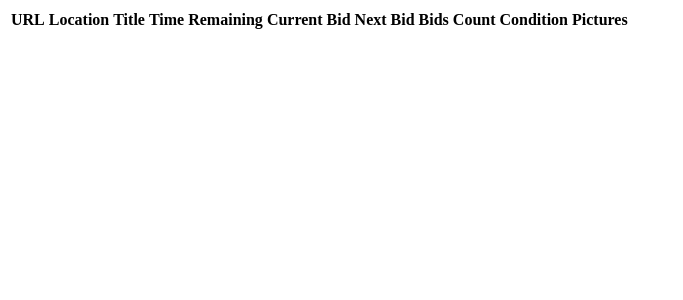
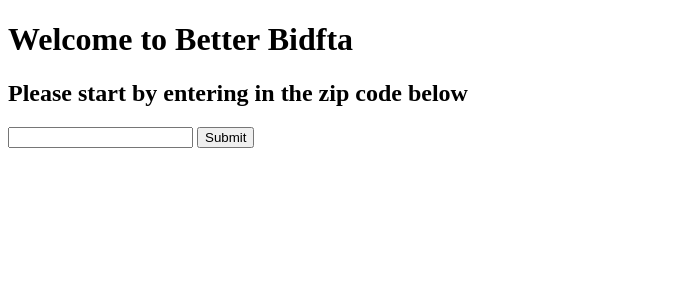
Before and after one commit to deycallmezer0/Better-Bidfta, a Flask app: page / in a window 1280 px wide. Shown: the top 300 px of the page, without its empty margins (0-683 px from the left). Run offline with Flask 3, Linux system fonts and the light colour scheme; data that the repository does not hold is empty.

Commit message:
Add pagination and search functionality
New templates for home and error pages were added. The search functionality, as well as pagination, were implemented into the main app. The page displays 50 items per page and includes a form to enter a different zip code, which can then redirect to the correct page. Minor configurations for Python SDK and exclusion of venv directory were also completed.

```diff
--- a/app.py
+++ b/app.py
@@ -1,71 +1,93 @@
-from flask import Flask, render_template
+from flask import Flask, render_template, url_for
 import bs4
 import requests
 import re
 import time
-
+from flask import request
+from math import ceil
+from flask import redirect
 app = Flask(__name__)
 
 app.debug = True
+
 @app.route('/')
-@app.route('/home')
-def run():
+def main_page():
+    print("Loading home page")
+    return render_template("home.html")
 
+@app.route('/search', methods=['GET'])
+def search_redirect():
+    return redirect(url_for('load_home', page_number=1))
+@app.route('/search/<int:page_number>', methods=['GET'])
+def load_home(page_number=1):
+    zip = request.args.get('zipCode', default="45036")
+    print("App ran")
 
-    def get_html(url):
+    def search(url):
         response = requests.get(url)
         response.raise_for_status()
         return response.text
 
-    final_items = {}
-    container_class = "w-full mx-auto"
-    soup = bs4.BeautifulSoup(get_html('https://www.bidfta.com/location-zip?miles=25&zipCode=45036'), 'html.parser')
-    auctions = soup.find_all('div', class_=container_class)
-    all_items_time_remaining = []
+    def load_home(page_number=1):
+        final_items = {}
+        container_class = "w-full mx-auto"
+        soup = bs4.BeautifulSoup(search(f'https://www.bidfta.com/location-zip?miles=25&zipCode={zip}'), 'html.parser')
+        auctions = soup.find_all('div', class_=container_class)
+        all_items_time_remaining = []
+        print(f'Total number of auctions: {len(auctions)}')
+        for auction in auctions:
+            auction_location_class="flex items-center mb-1"
+            auction_location = auction.find('div', class_=auction_location_class)
+            auction_location = auction_location.text
+            auction_link = auction.find('a', href=True)
+            auction_url = auction_link['href']
+            auction_number = re.findall(r'\d+', auction_url)
+            auction_number = auction_number[0]
+            items = requests.get(
+                f"https://auction.bidfta.io/api/item/getItemsByAuctionId/{auction_number}?&pageId=1&auctionId={auction_number}")
+            items_json = items.json()
+            active_items = {}
 
-    for auction in auctions:
-        auction_location_class="flex items-center mb-1"
-        auction_location = auction.find('div', class_=auction_location_class)
-        auction_location = auction_location.text
-        auction_link = auction.find('a', href=True)
-        auction_url = auction_link['href']
-        auction_number = re.findall(r'\d+', auction_url)
-        auction_number = auction_number[0]
-        items = requests.get(
-            f"https://auction.bidfta.io/api/item/getItemsByAuctionId/{auction_number}?&pageId=1&auctionId={auction_number}")
-        items_json = items.json()
-        active_items = {}
+            for item in items_json:
+                time_remaining = item['itemTimeRemaining']
+                if int(time_remaining) > 0:
+                    id_key = item['id']
+                    current_bid_key = item['currentBid']
+                    quantity_key = item['quantity']
+                    condition_key = item['condition']
+                    msrp_key = item['msrp']
+                    brand_key = item['brand']
+                    title = item['title']
+                    next_bid = item['nextBid']
+                    time_remaining = item['itemTimeRemaining']
+                    time_remaining = int(time_remaining)
+                    # time remaining is in seconds, convery to h:m:s
+                    time_remaining = time.strftime("%H:%M:%S", time.gmtime(time_remaining))
 
-        for item in items_json:
-            time_remaining = item['itemTimeRemaining']
-            if int(time_remaining) > 0:
-                id_key = item['id']
-                current_bid_key = item['currentBid']
-                quantity_key = item['quantity']
-                condition_key = item['condition']
-                msrp_key = item['msrp']
-                brand_key = item['brand']
-                title = item['title']
-                next_bid = item['nextBid']
-                time_remaining = item['itemTimeRemaining']
-                time_remaining = int(time_remaining)
-                # time remaining is in seconds, convery to h:m:s
-                time_remaining = time.strftime("%H:%M:%S", time.gmtime(time_remaining))
+                    bids_count = item['bidsCount']
+                    pictures = item['pictures']
+                    item_url = f"https://www.bidfta.com/{auction_number}/item-detail/{id_key}"
+                    active_items[id_key] = {'title': title, 'current_bid': current_bid_key, 'quantity': quantity_key,
+                                            'condition': condition_key, 'msrp': msrp_key, 'brand': brand_key,
+                                            'next_bid': next_bid, 'time_remaining': time_remaining,
+                                            'bids_count': bids_count, 'pictures': pictures}
+                    all_items_time_remaining.append((item_url,auction_location, title, time_remaining, current_bid_key, next_bid, bids_count,condition_key,pictures))
 
-                bids_count = item['bidsCount']
-                pictures = item['pictures']
-                item_url = f"https://www.bidfta.com/{auction_number}/item-detail/{id_key}"
-                active_items[id_key] = {'title': title, 'current_bid': current_bid_key, 'quantity': quantity_key,
-                                        'condition': condition_key, 'msrp': msrp_key, 'brand': brand_key,
-                                        'next_bid': next_bid, 'time_remaining': time_remaining,
-                                        'bids_count': bids_count, 'pictures': pictures}
-                all_items_time_remaining.append((item_url,auction_location, title, time_remaining, current_bid_key, next_bid, bids_count,condition_key,pictures))
+            final_items[auction_number] = active_items
 
-        final_items[auction_number] = active_items
+        all_items_time_remaining = [list(item) for item in all_items_time_remaining]
+        ## split items into lists of 50
+        items_per_page = 50
+        items_lists = [all_items_time_remaining[i:i + items_per_page] for i in
+                       range(0, len(all_items_time_remaining), items_per_page)]
+        total_pages = ceil(len(all_items_time_remaining) / items_per_page)
+        print(f"Total number of items: {len(all_items_time_remaining)}")
+        current_page_items = items_lists[page_number - 1]
 
-    all_items_time_remaining = [list(item) for item in all_items_time_remaining]
-    return render_template('index.html', items=all_items_time_remaining)
+        return render_template('index.html', items=items_lists, current_page=current_page_items,
+                               total_pages=total_pages, page_number=page_number)
 
+    return load_home()
 
 if __name__ == "__main__":
     app.run(debug=True)
--- /dev/null
+++ b/templates/error.html
@@ -0,0 +1,3 @@
+{% for error in error_message %}
+<p>{{ error }}</p>
+{% endfor %}
--- /dev/null
+++ b/templates/home.html
@@ -0,0 +1,20 @@
+<!DOCTYPE html>
+<html lang="en">
+<head>
+    <meta charset="UTF-8">
+    <title>Home</title>
+</head>
+<body>
+<h1>
+    Welcome to Better Bidfta
+</h1>
+<h2>
+    Please start by entering in the zip code below
+</h2>
+<form action="/search" method="get">
+    <input type="text" name="zipCode">
+    <button type="submit">Submit</button>
+</form>
+
+</body>
+</html>
--- a/templates/index.html
+++ b/templates/index.html
@@ -1,12 +1,9 @@
-<!DOCTYPE html>
-<html>
-
-<head>
-
-    <title>Items</title>
-<link href="{{ url_for('static', filename='style.css') }}" rel="stylesheet" type="text/css">
-</head>
 <body>
+<p>Displaying items {{ 50*(page_number-1) + 1 }} - {{ 50*page_number }}</p>
+<form action="/search" method="get">
+    <input type="text" name="zipCode">
+    <button type="submit">Submit</button>
+</form>
 <table>
     <tr>
         <th>URL</th>
@@ -17,9 +14,8 @@
         <th>Next Bid</th>
         <th>Bids Count</th>
         <th>Condition</th>
-        <th>Pictures</th>
     </tr>
-    {% for item in items %}
+    {% for item in current_page %}
     <tr>
         <td><a href="{{ item[0] }}">{{ item[0] }}</a></td>
         <td>{{ item[1] }}</td>
@@ -29,11 +25,15 @@
         <td>{{ item[5] }}</td>
         <td>{{ item[6] }}</td>
         <td>{{ item[7] }}</td>
-        <td>
-           <img class="item-image" src="{{ item[8][0] if item[8] else '' }}" alt="Picture">
-        </td>
     </tr>
     {% endfor %}
 </table>
+<footer>
+  <p>Total pages: {{ total_pages }}</p>
+</footer>
+<div class="pagination">
+  {% for page_num in range(1, total_pages+1) %}
+    <a href="{{ url_for('load_home', page_number=page_num) }}">{{ page_num }}</a>
+  {% endfor %}
+</div>
 </body>
-</html>
```
